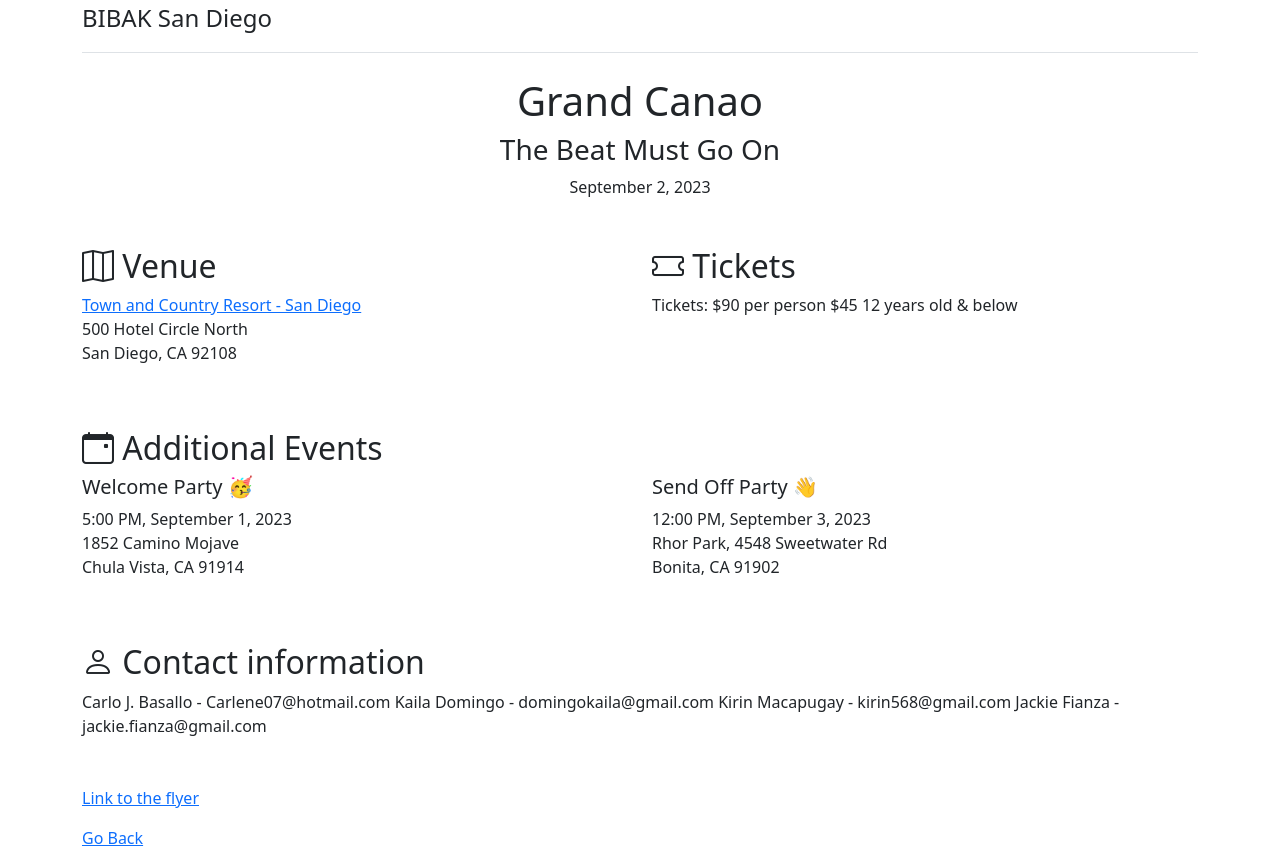
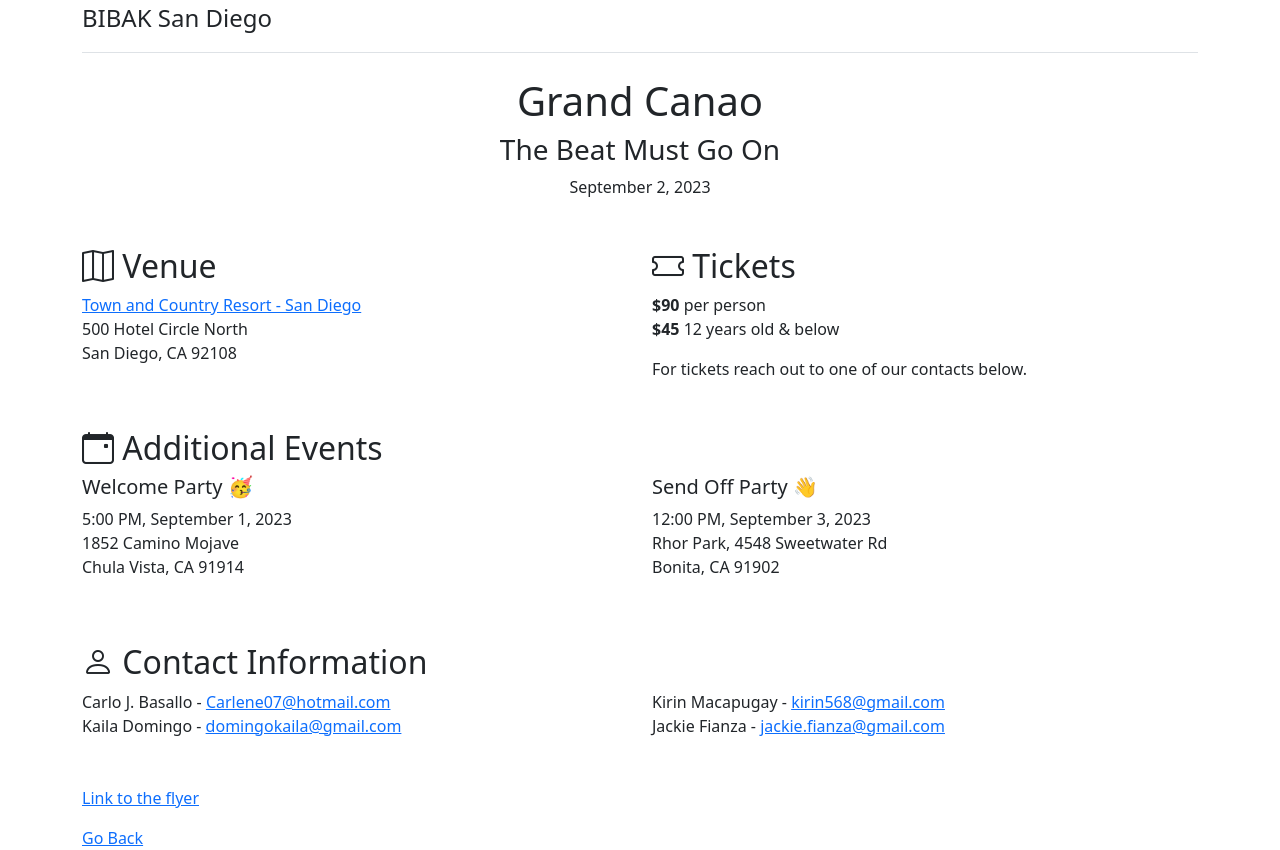
Before and after one commit to jemuelb/bibak-san-diego, a Next.js app: page /event-details in a window 1280 px wide. Built offline with nearby package versions, Linux system fonts and the light colour scheme.

Commit message:
Formatting contacts

```diff
--- a/pages/event-details.tsx
+++ b/pages/event-details.tsx
@@ -32,8 +32,13 @@ const EventDetails = () => {
                         <h2><i className="bi bi-ticket"></i> Tickets</h2>
                     </div>
                     <div>
-                        Tickets: $90 per person
-                        $45 12 years old & below
+                        <div>
+                            <span className="fw-bold">$90</span> per person
+                        </div>
+                        <div>
+                            <span className="fw-bold">$45</span> 12 years old & below
+                        </div>
+                        <div className="mt-3">For tickets reach out to one of our contacts below.</div>
                     </div>
                 </Col>
             </Row>
@@ -72,14 +77,24 @@ const EventDetails = () => {
             </Row>
             <Row className="mb-5">
                 <div>
-                    <h2><i className="bi bi-person"></i> Contact information</h2>
+                    <h2><i className="bi bi-person"></i> Contact Information</h2>
                 </div>
-                <Col>
+                <Col md={6}>
                     <div>
-                        Carlo J. Basallo - Carlene07@hotmail.com
-                        Kaila Domingo - domingokaila@gmail.com
-                        Kirin Macapugay - kirin568@gmail.com
-                        Jackie Fianza - jackie.fianza@gmail.com
+                        <div>
+                            Carlo J. Basallo - <a href="mailto:Carlene07@hotmail.com">Carlene07@hotmail.com</a>
+                        </div>
+                        <div>
+                            Kaila Domingo - <a href="mailto:domingokaila@gmail.com">domingokaila@gmail.com</a>
+                        </div>
+                    </div>
+                </Col>
+                <Col md={6}>
+                    <div>
+                        Kirin Macapugay - <a href="mailto:kirin568@gmail.com">kirin568@gmail.com</a>
+                    </div>
+                    <div>
+                        Jackie Fianza - <a href="mailto:jackie.fianza@gmail.com">jackie.fianza@gmail.com</a>
                     </div>
                 </Col>
             </Row>
```
